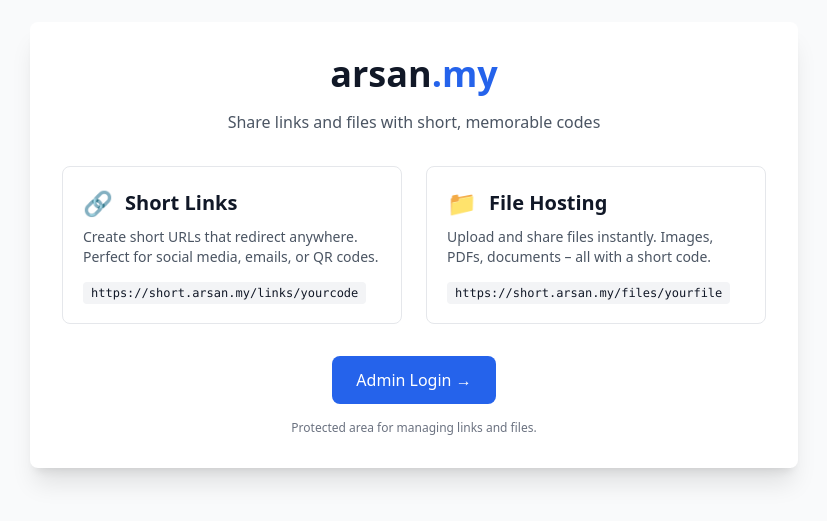
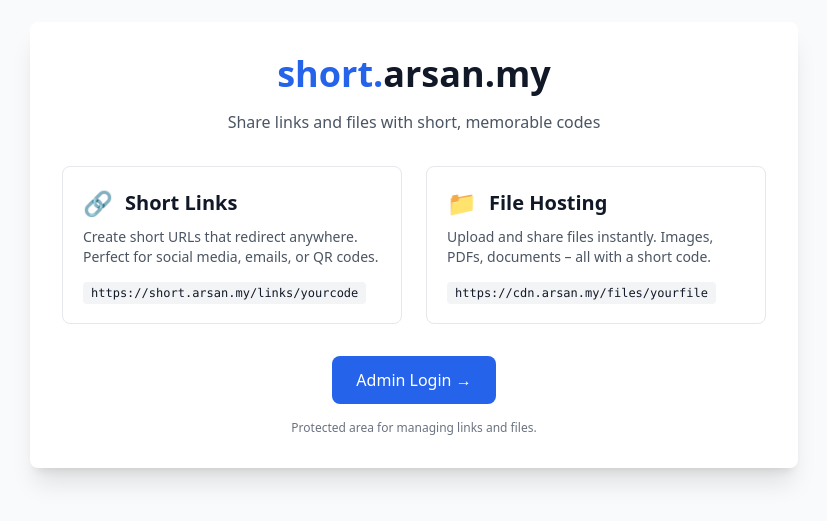
Before and after one commit to Argzf/Arcanum, a Next.js app: page / in a window 1280 px wide. Shown: the part 155-676 px from the top of the page, without its empty margins (226-1053 px from the left). Built offline with nearby package versions, Linux system fonts and the light colour scheme.

Commit message:
Update page.tsx

```diff
--- a/src/app/page.tsx
+++ b/src/app/page.tsx
@@ -5,7 +5,7 @@ export default function Home() {
     <main className="min-h-screen flex flex-col items-center justify-center bg-gray-50 dark:bg-gray-900 p-4">
       <div className="max-w-3xl w-full bg-white dark:bg-gray-800 rounded-lg shadow-xl p-8">
         <h1 className="text-4xl font-bold text-center mb-4 text-gray-900 dark:text-white">
-          arsan<span className="text-blue-600">.my</span>
+          <span className="text-blue-600">short.</span>arsan.my
         </h1>
         <p className="text-center text-gray-600 dark:text-gray-300 mb-8">
           Share links and files with short, memorable codes
@@ -33,7 +33,7 @@ export default function Home() {
             <p className="text-gray-600 dark:text-gray-300 text-sm mb-3">
               Upload and share files instantly. Images, PDFs, documents – all with a short code.
             </p>
-            <code className="text-xs bg-gray-100 dark:bg-gray-700 px-2 py-1 rounded">https://short.arsan.my/files/yourfile</code>
+            <code className="text-xs bg-gray-100 dark:bg-gray-700 px-2 py-1 rounded">https://cdn.arsan.my/files/yourfile</code>
           </div>
         </div>
 
```
